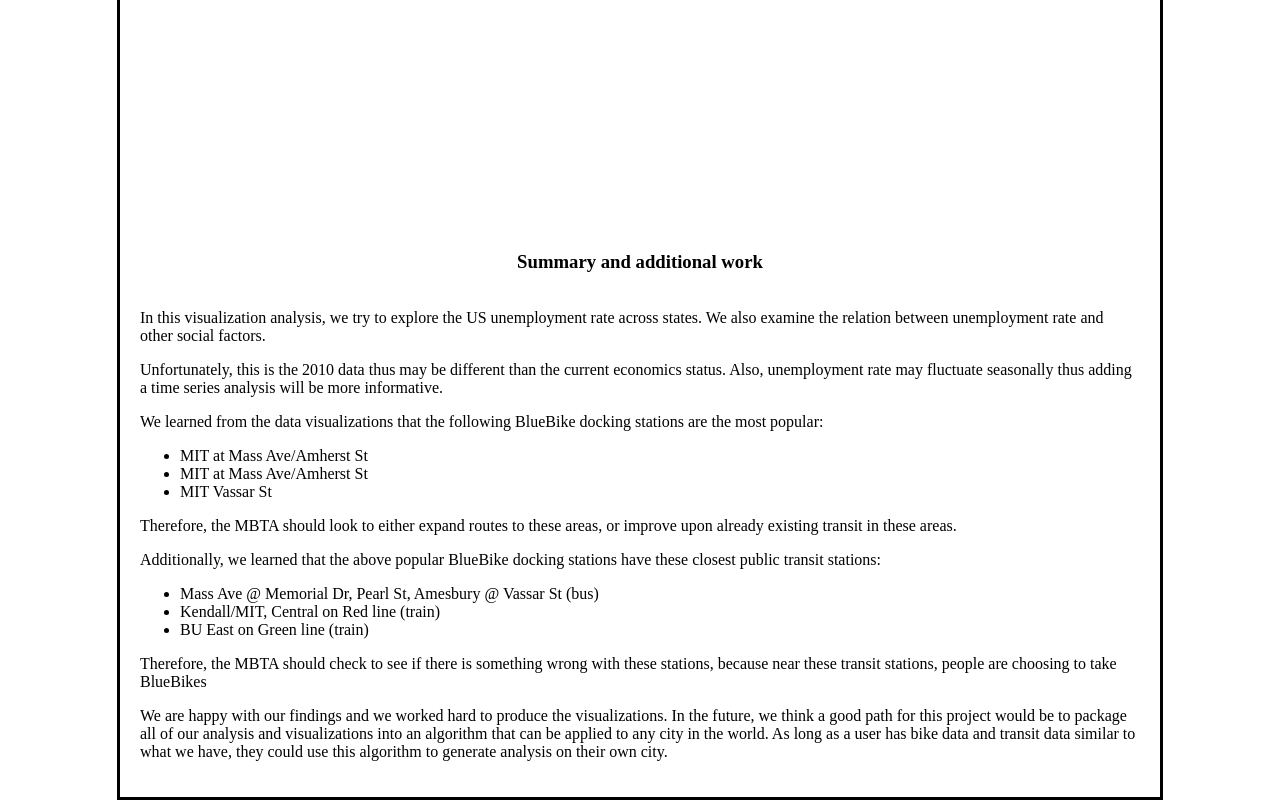
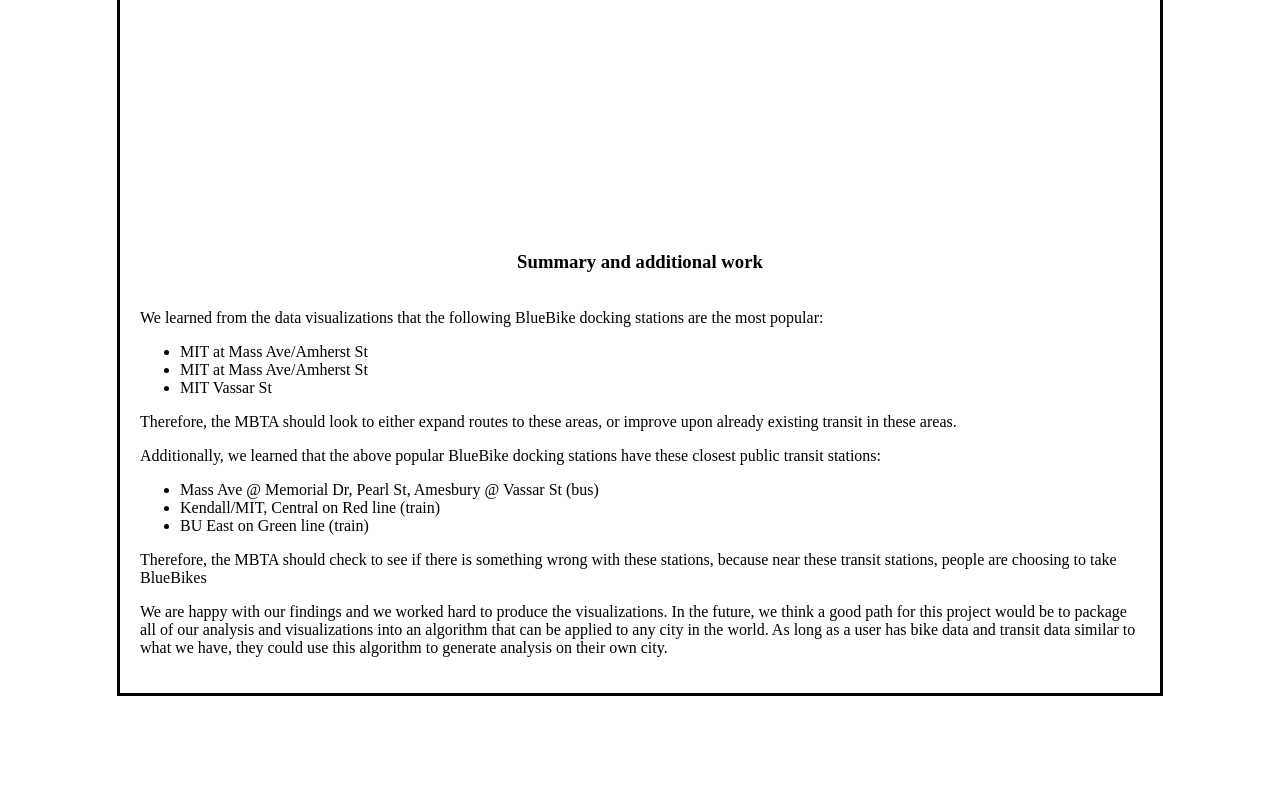
Before and after one commit to conordoyle/InfoPrezProject, a plain HTML site: page submission 2/website/index.html in a window 1280 px wide. Shown: the part 4515-5315 px from the top of the page. After the commit the page ends 5211 px from the top, so only its background shows below. Drawn offline with Linux system fonts and the light colour scheme; a script that the page names is missing.

Commit message:
updated summary

```diff
--- a/submission 2/website/index.html
+++ b/submission 2/website/index.html
@@ -259,18 +259,6 @@
 <h3>Summary and additional work</h3>
 
 <p>
-    In this visualization analysis, we try to explore the US
-    unemployment rate across states. We also examine the relation
-    between unemployment rate and other social factors.
-</p>
-<p>
-    Unfortunately, this is the 2010 data thus may be different
-    than the current economics status. Also, unemployment rate
-    may fluctuate seasonally thus adding a time series analysis
-    will be more informative.
-</p>
-
-<p>
     We learned from the data visualizations that the following BlueBike docking stations are the most popular:
 <ul>
     <li>MIT at Mass Ave/Amherst St</li>
```
